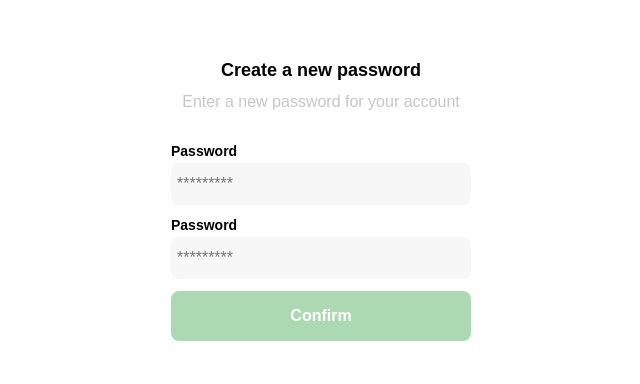
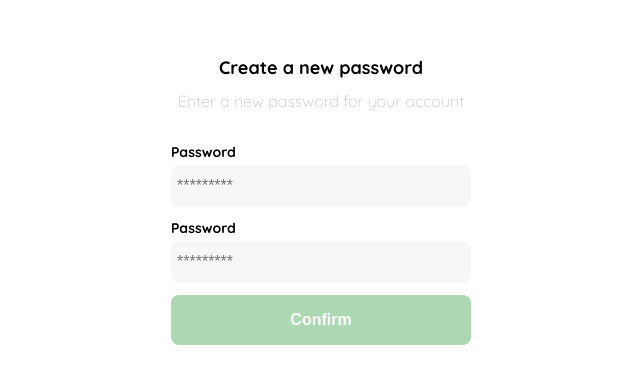
Before and after one commit to juanamedh/frontend--practical, a plain HTML site: page sign-in.html in a window 1280 px wide. Shown: the part 206-590 px from the top of the page, 319-959 px from the left. Drawn offline with Linux system fonts and the light colour scheme.

Commit message:
Add font links

```diff
--- a/sign-in.html
+++ b/sign-in.html
@@ -6,6 +6,9 @@
     <meta name="viewport" content="width=device-width, initial-scale=1.0">
     <title>Document</title>
     <link rel="stylesheet" href="./style.css">
+    <link rel="preconnect" href="https://fonts.googleapis.com">
+    <link rel="preconnect" href="https://fonts.gstatic.com" crossorigin>
+    <link href="https://fonts.googleapis.com/css2?family=Quicksand:wght@300;500;700&display=swap" rel="stylesheet">
 </head>
 <body>
     <div class="login">
```
